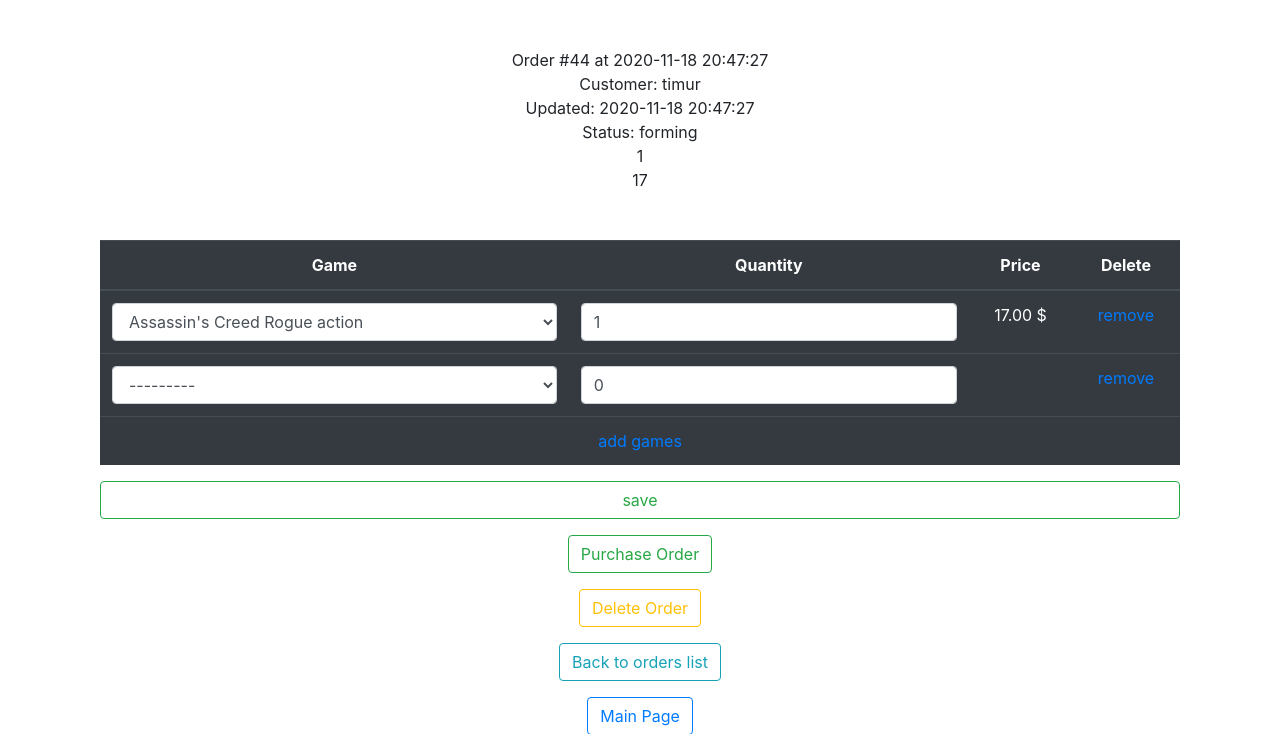
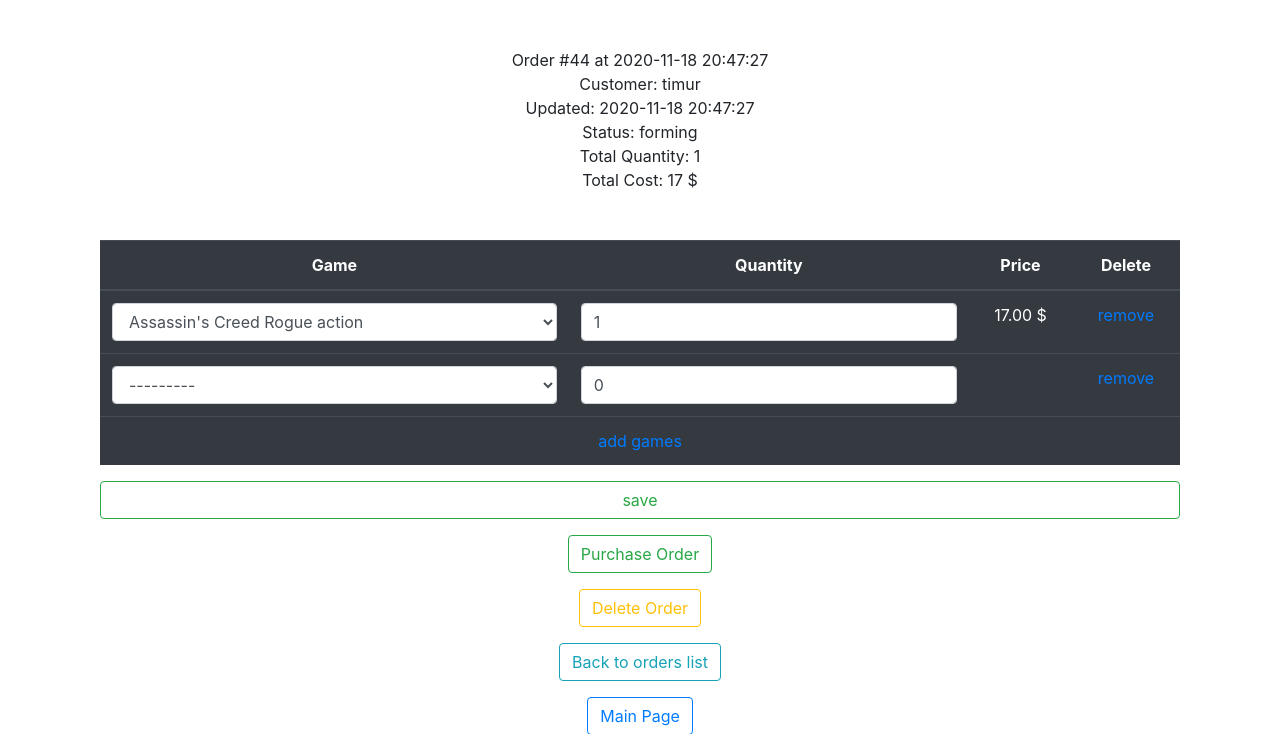
Before and after one commit to isthatjoke/django_project_1, a Django app: page /order/update/44/ in a window 1280 px wide. Shown: the top 734 px of the page. Run offline with Django 3.2, Linux system fonts and the light colour scheme; a user stored in the database is signed in; data comes from the database, SQL or seed files in the repository; both versions use the stored data as it was after the commit; some libraries are stand-ins or nearby versions.

Commit message:
course_2_lesson_8

```diff
--- a/geekshop/geekshop/settings.py
+++ b/geekshop/geekshop/settings.py
@@ -213,7 +213,7 @@ STATIC_URL = '/static/'
 # STATIC_ROOT = os.path.join(BASE_DIR, 'static')
 MEDIA_URL = '/media/'
 MEDIA_ROOT = os.path.join(BASE_DIR, 'media')
-LOGIN_URL='/auth/login/'
+LOGIN_URL = '/auth/login/'
 LOGIN_ERROR_URL = '/'
 
 STATICFILES_DIRS = (
--- a/geekshop/ordersapp/templates/ordersapp/includes/inc_order_summary.html
+++ b/geekshop/ordersapp/templates/ordersapp/includes/inc_order_summary.html
@@ -41,7 +41,7 @@
         </div>
         <div class="row">
             <div class="col order_total_cost">
-                Total Cost: {{ object_summary.total_cost}}
+                Total Cost: {{ object_summary.total_cost}} $
             </div>
         </div>
     {% endwith %}
--- a/geekshop/static/js/order_script.js
+++ b/geekshop/static/js/order_script.js
@@ -29,8 +29,8 @@ window.onload = function () {
             order_total_quantity += quantity_arr[i];
             order_total_cost += quantity_arr[i] * price_arr[i];
         }
-        $('.order_total_quantity').html(order_total_quantity.toString());
-        $('.order_total_cost').html(Number(order_total_cost.toFixed(2)).toString());
+        $('.order_total_quantity').html('Total Quantity: ' + order_total_quantity.toString());
+        $('.order_total_cost').html('Total Cost: ' + Number(order_total_cost.toFixed(2)).toString() + '$');
     }
 
     $('.order_form').on('click', 'input[type="number"]', function () {
@@ -118,7 +118,7 @@ window.onload = function () {
             order_total_quantity += quantity_arr[i];
             order_total_cost += quantity_arr[i] * price_arr[i];
         }
-        $('.order_total_quantity').html(order_total_quantity.toString());
-        $('.order_total_cost').html(Number(order_total_cost.toFixed(2)).toString());
+        $('.order_total_quantity').html('Total Quantity: ' + order_total_quantity.toString());
+        $('.order_total_cost').html('Total Cost: ' + Number(order_total_cost.toFixed(2)).toString() + ' $');
     }
 }
```
Also changed, not shown: geekshop/db.sqlite3.
